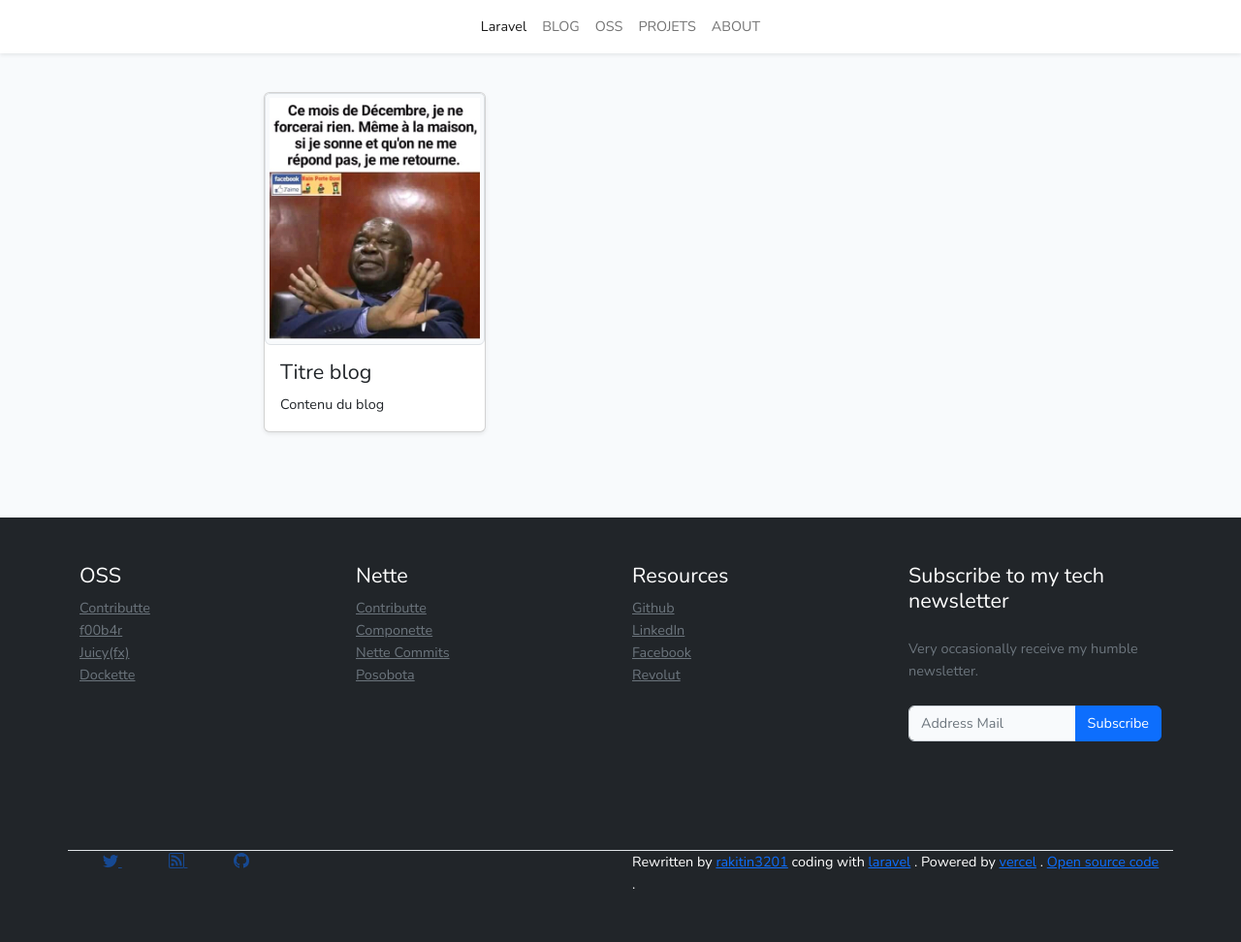
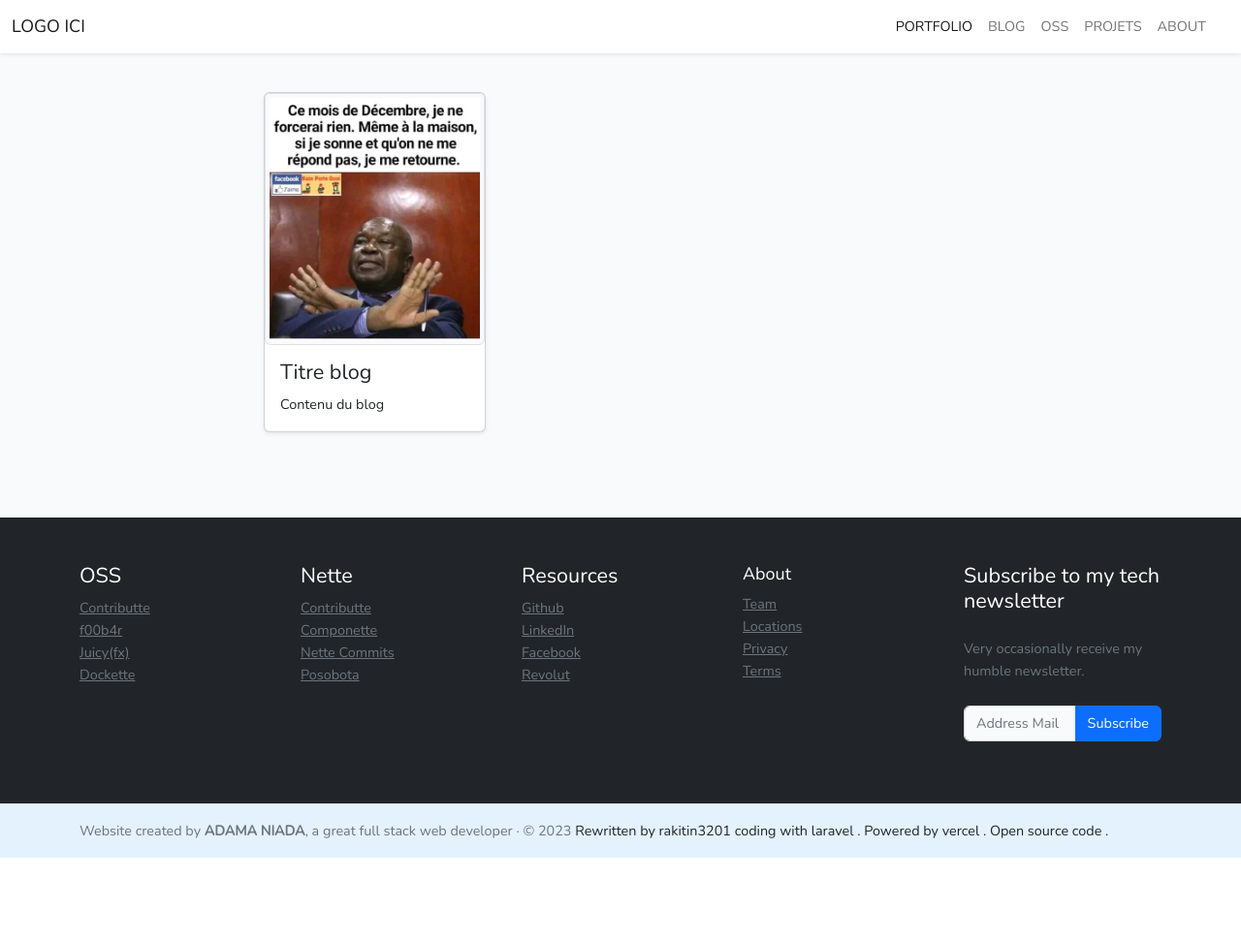
Before and after one commit to rakitin3201/portfolio, a Laravel app: page /blog in a window 1280 px wide. Shown: the whole page at 97% size. After the commit the page ends 885 px from the top, so only its background shows below. Run offline with Laravel 10, Linux system fonts and the light colour scheme; data comes from the database, SQL or seed files in the repository; style sheets or scripts are compiled from the project's sources; settings files or empty folders that the repository lacks are supplied; some libraries are stand-ins or nearby versions.

Commit message:
Commit 3.0

```diff
--- a/resources/views/layouts/include/footer.blade.php
+++ b/resources/views/layouts/include/footer.blade.php
@@ -28,10 +28,19 @@
                     <li><a target="_blank" href="https://www.revolut.com" class="link-secondary">{{ __('Revolut') }}</a></li>
                 </ul>
             </div>
+            <div class="col-6 col-md">
+                <h5>About</h5>
+                <ul class="list-unstyled text-small">
+                    <li><a class="link-secondary" href="#">Team</a></li>
+                    <li><a class="link-secondary" href="#">Locations</a></li>
+                    <li><a class="link-secondary" href="#">Privacy</a></li>
+                    <li><a class="link-secondary" href="#">Terms</a></li>
+                </ul>
+            </div>
             <div class="col-12 col-md">
                 <h4>{{ __('Subscribe to my tech newsletter') }}</h4>
-                <p class="mt-4 text-muted text-sm">{{ __('Very occasionally receive my humble newsletter.') }}</p>
-                <form action="{{ route('subscribe-newsletter') }}" method="POST" class="mt-4 sm:flex sm:max-w-md">
+                <p class="mt-4 text-muted text-sm my-3">{{ __('Very occasionally receive my humble newsletter.') }}</p>
+                <form action="{{ route('subscribe-newsletter') }}" method="POST" class="mt-4 sm:flex sm:max-w-md my-3">
                     @csrf
                     <div class="input-group mb-3">
                         <input type="text" class="form-control" placeholder="Address Mail" name="email" required>
@@ -43,33 +52,10 @@
     </div>
 </footer>
 
-<footer class="py-5 bg-dark text-white">
+
+<footer class="footer mt-auto py-3 border-top" style="background-color:#e3f2fd;">
     <div class="container">
-        <div class="row  border-top">
-            <div class="col-12 col-md">
-                <a target="_blank" href="https://github.com/rakitin3201" class="inline-flex px-4 py-2 opacity-50 hover:opacity-100">
-                    <svg xmlns="http://www.w3.org/2000/svg" width="16" height="16" fill="currentColor" class="bi bi-twitter" viewBox="0 0 16 16">
-                        <path d="M5.026 15c6.038 0 9.341-5.003 9.341-9.334 0-.14 0-.282-.006-.422A6.685 6.685 0 0 0 16 3.542a6.658 6.658 0 0 1-1.889.518 3.301 3.301 0 0 0 1.447-1.817 6.533 6.533 0 0 1-2.087.793A3.286 3.286 0 0 0 7.875 6.03a9.325 9.325 0 0 1-6.767-3.429 3.289 3.289 0 0 0 1.018 4.382A3.323 3.323 0 0 1 .64 6.575v.045a3.288 3.288 0 0 0 2.632 3.218 3.203 3.203 0 0 1-.865.115 3.23 3.23 0 0 1-.614-.057 3.283 3.283 0 0 0 3.067 2.277A6.588 6.588 0 0 1 .78 13.58a6.32 6.32 0 0 1-.78-.045A9.344 9.344 0 0 0 5.026 15z"/>
-                    </svg>
-                </a>
-                <a target="_blank" href="https://github.com/rakitin3201" class="inline-flex px-4 py-2 opacity-50 hover:opacity-100">
-                    <svg xmlns="http://www.w3.org/2000/svg" width="16" height="16" fill="currentColor" class="bi bi-rss" viewBox="0 0 16 16">
-                        <path d="M14 1a1 1 0 0 1 1 1v12a1 1 0 0 1-1 1H2a1 1 0 0 1-1-1V2a1 1 0 0 1 1-1h12zM2 0a2 2 0 0 0-2 2v12a2 2 0 0 0 2 2h12a2 2 0 0 0 2-2V2a2 2 0 0 0-2-2H2z"/>
-                        <path d="M5.5 12a1.5 1.5 0 1 1-3 0 1.5 1.5 0 0 1 3 0zm-3-8.5a1 1 0 0 1 1-1c5.523 0 10 4.477 10 10a1 1 0 1 1-2 0 8 8 0 0 0-8-8 1 1 0 0 1-1-1zm0 4a1 1 0 0 1 1-1 6 6 0 0 1 6 6 1 1 0 1 1-2 0 4 4 0 0 0-4-4 1 1 0 0 1-1-1z"/>
-                    </svg>
-                </a>
-                <a target="_blank" href="https://github.com/rakitin3201" class="inline-flex px-4 py-2 opacity-50 hover:opacity-100">
-                    <svg xmlns="http://www.w3.org/2000/svg" width="16" height="16" fill="currentColor" class="bi bi-github" viewBox="0 0 16 16">
-                        <path d="M8 0C3.58 0 0 3.58 0 8c0 3.54 2.29 6.53 5.47 7.59.4.07.55-.17.55-.38 0-.19-.01-.82-.01-1.49-2.01.37-2.53-.49-2.69-.94-.09-.23-.48-.94-.82-1.13-.28-.15-.68-.52-.01-.53.63-.01 1.08.58 1.23.82.72 1.21 1.87.87 2.33.66.07-.52.28-.87.51-1.07-1.78-.2-3.64-.89-3.64-3.95 0-.87.31-1.59.82-2.15-.08-.2-.36-1.02.08-2.12 0 0 .67-.21 2.2.82.64-.18 1.32-.27 2-.27.68 0 1.36.09 2 .27 1.53-1.04 2.2-.82 2.2-.82.44 1.1.16 1.92.08 2.12.51.56.82 1.27.82 2.15 0 3.07-1.87 3.75-3.65 3.95.29.25.54.73.54 1.48 0 1.07-.01 1.93-.01 2.2 0 .21.15.46.55.38A8.012 8.012 0 0 0 16 8c0-4.42-3.58-8-8-8z"/>
-                    </svg>
-                </a>
-            </div>
-            <div class="col-12 col-md">
-                {{(' Rewritten by ')}} <a href="https://www.adama-portfolio.vercel.app" class="font-bold hover:underline">{{ __('rakitin3201') }}</a>
-                {{(' coding with ')}} <a href="https://www.laravel.com" class="font-bold hover:underline">{{ __('laravel') }}</a>
-                {{('. Powered by ')}} <a href="https://www.vercel.app" class="font-bold hover:underline">{{ __('vercel') }}</a> {{('.')}}
-                <a href="https://github.com/rakitin3201/portfolio" class="font-bold hover:underline">{{ __('Open source code') }}</a> {{('.')}}
-            </div>
-        </div>
+        <span class="text-muted">Website created by <strong>ADAMA NIADA</strong>, a great full stack web developer &middot; &copy; 2023</span>
+        <span>Rewritten by rakitin3201 coding with laravel . Powered by vercel . Open source code .</span>
     </div>
 </footer>
--- a/resources/views/layouts/include/navbar.blade.php
+++ b/resources/views/layouts/include/navbar.blade.php
@@ -1,5 +1,5 @@
-<nav class="navbar navbar-expand-lg navbar-light bg-white shadow-sm">
-{{-- <nav class="navbar navbar-expand-lg bg-light rounded shadow-sm" aria-label="Twelfth navbar example"> --}}
+{{-- <nav class="navbar navbar-expand-lg navbar-light bg-white shadow-sm"> --}}
+{{-- <nav class="navbar navbar-expand-lg bg-light rounded shadow-sm" aria-label="Twelfth navbar example">
     <div class="container-fluid">
         <button class="navbar-toggler" type="button" data-bs-toggle="collapse" data-bs-target="#navbarsExample10" aria-controls="navbarsExample10" aria-expanded="false" aria-label="Toggle navigation">
             <span class="navbar-toggler-icon"></span>
@@ -16,3 +16,28 @@
         </div>
     </div>
 </nav>
+<br> --}}
+<nav class="navbar navbar-expand-lg navbar-light bg-white shadow-sm">
+    <div class="container-fluid">
+        {{-- <a class="navbar-brand" href="{{ url('/') }}">{{ config('app.name', 'Laravel') }}</a> --}}
+        <a class="navbar-brand" href="{{ url('/') }}">LOGO ICI</a>
+        <button class="navbar-toggler" type="button" data-bs-toggle="offcanvas" data-bs-target="#offcanvasNavbarLight" aria-controls="offcanvasNavbarLight">
+            <span class="navbar-toggler-icon"></span>
+        </button>
+        <div class="offcanvas offcanvas-end" tabindex="-1" id="offcanvasNavbarLight" aria-labelledby="offcanvasNavbarLightLabel">
+            <div class="offcanvas-header">
+                <h5 class="offcanvas-title" id="offcanvasNavbarLightLabel">MENU</h5>
+                <button type="button" class="btn-close" data-bs-dismiss="offcanvas" aria-label="Close"></button>
+            </div>
+            <div class="offcanvas-body">
+                <ul class="navbar-nav justify-content-end flex-grow-1 pe-3">
+                    <li class="nav-item"><a class="nav-link active" aria-current="page" href="{{ url('/') }}">PORTFOLIO</a></li>
+                    <li class="nav-item"><a class="nav-link" href="{{ route('blog') }}">BLOG</a></li>
+                    <li class="nav-item"><a class="nav-link" href="{{ route('oss') }}">OSS</a></li>
+                    <li class="nav-item"><a class="nav-link" href="{{ route('projet') }}">PROJETS</a></li>
+                    <li class="nav-item"><a class="nav-link" href="{{ route('about') }}">ABOUT</a></li>
+                </ul>
+            </div>
+        </div>
+    </div>
+</nav>
```
